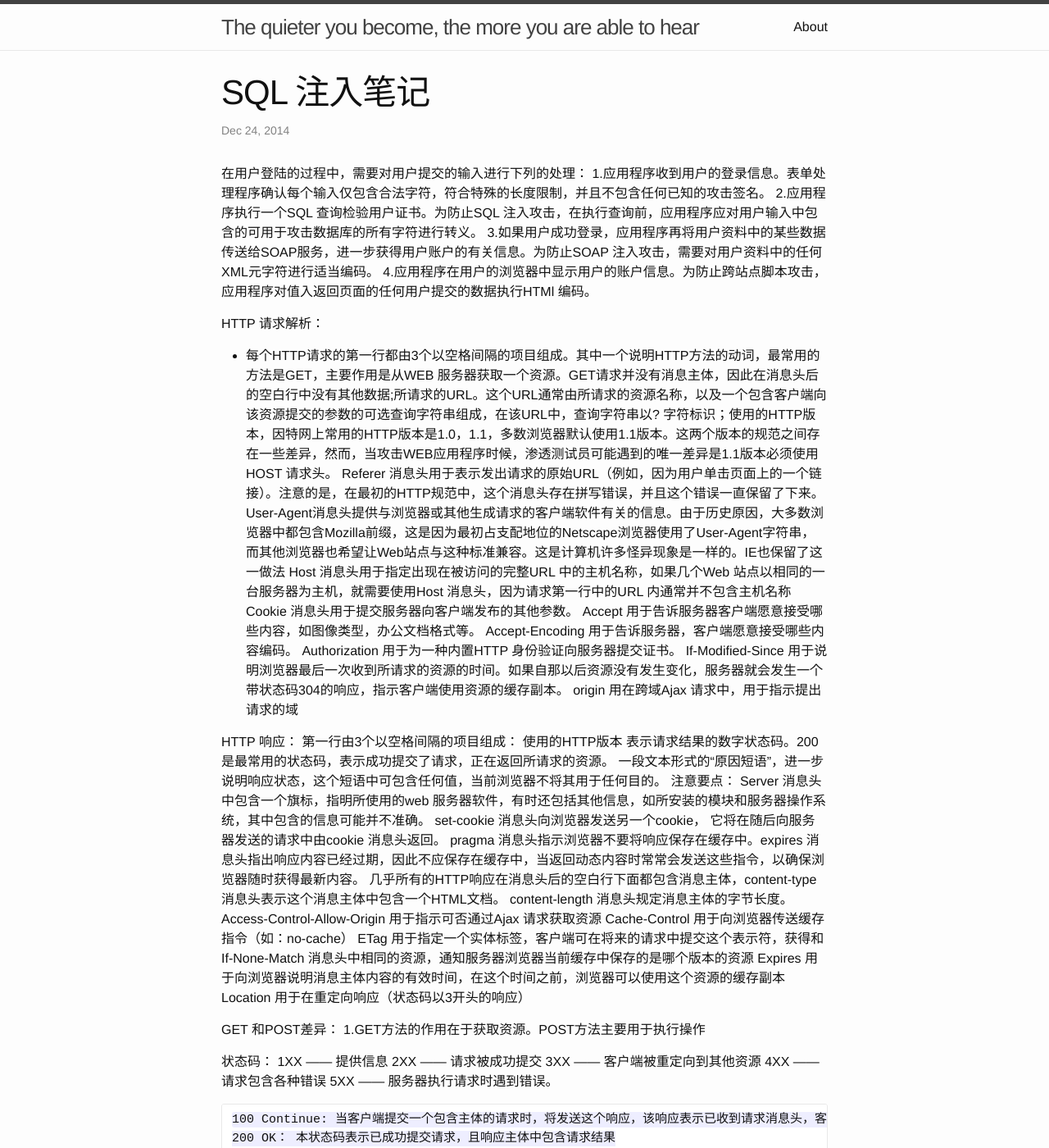
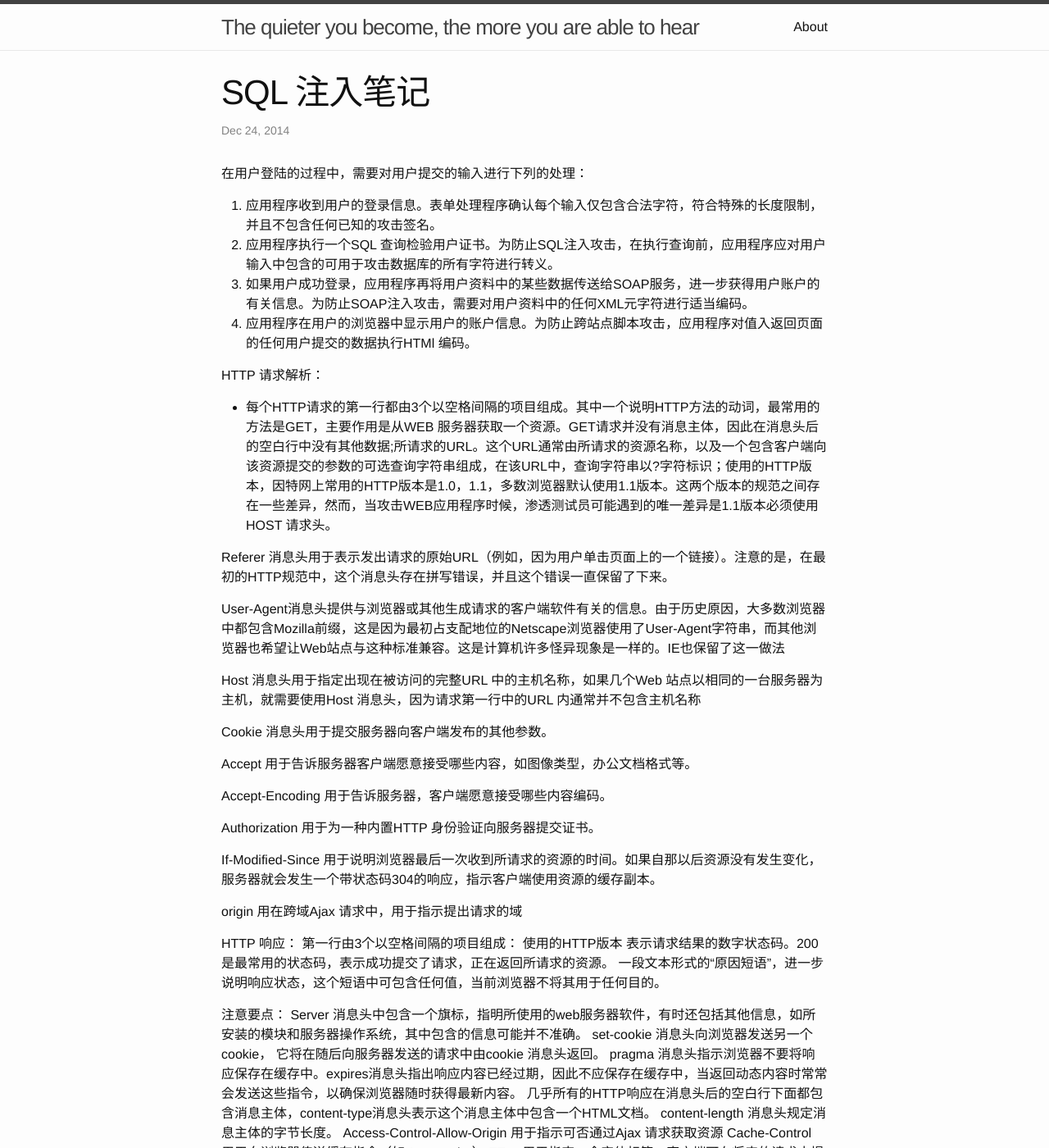
Before and after one commit to chinazoujy/chinazoujy.github.io, a Jekyll site: the page built from _posts/2014-12-24-sql-injection-笔记.md, in a window 1280 px wide and 1400 px high. Shown: the whole window at 82% size. Built offline with Jekyll 4.4.1, drawn with Linux system fonts in a browser that asks for light colours; some of the changed text lies outside the part shown.

Commit message:
Update 2014-12-24-sql-injection-笔记.md

```diff
--- a/_posts/2014-12-24-sql-injection-笔记.md
+++ b/_posts/2014-12-24-sql-injection-笔记.md
@@ -7,41 +7,55 @@ tag: web security
 ---
 
 在用户登陆的过程中，需要对用户提交的输入进行下列的处理：
-1.应用程序收到用户的登录信息。表单处理程序确认每个输入仅包含合法字符，符合特殊的长度限制，并且不包含任何已知的攻击签名。
-2.应用程序执行一个SQL 查询检验用户证书。为防止SQL 注入攻击，在执行查询前，应用程序应对用户输入中包含的可用于攻击数据库的所有字符进行转义。
-3.如果用户成功登录，应用程序再将用户资料中的某些数据传送给SOAP服务，进一步获得用户账户的有关信息。为防止SOAP 注入攻击，需要对用户资料中的任何XML元字符进行适当编码。
-4.应用程序在用户的浏览器中显示用户的账户信息。为防止跨站点脚本攻击，应用程序对值入返回页面的任何用户提交的数据执行HTMl 编码。
+1. 应用程序收到用户的登录信息。表单处理程序确认每个输入仅包含合法字符，符合特殊的长度限制，并且不包含任何已知的攻击签名。
+2. 应用程序执行一个SQL 查询检验用户证书。为防止SQL注入攻击，在执行查询前，应用程序应对用户输入中包含的可用于攻击数据库的所有字符进行转义。
+3. 如果用户成功登录，应用程序再将用户资料中的某些数据传送给SOAP服务，进一步获得用户账户的有关信息。为防止SOAP注入攻击，需要对用户资料中的任何XML元字符进行适当编码。
+4. 应用程序在用户的浏览器中显示用户的账户信息。为防止跨站点脚本攻击，应用程序对值入返回页面的任何用户提交的数据执行HTMl 编码。
+
 
 HTTP 请求解析：
-- 每个HTTP请求的第一行都由3个以空格间隔的项目组成。其中一个说明HTTP方法的动词，最常用的方法是GET，主要作用是从WEB 服务器获取一个资源。GET请求并没有消息主体，因此在消息头后的空白行中没有其他数据;所请求的URL。这个URL通常由所请求的资源名称，以及一个包含客户端向该资源提交的参数的可选查询字符串组成，在该URL中，查询字符串以? 字符标识；使用的HTTP版本，因特网上常用的HTTP版本是1.0，1.1，多数浏览器默认使用1.1版本。这两个版本的规范之间存在一些差异，然而，当攻击WEB应用程序时候，渗透测试员可能遇到的唯一差异是1.1版本必须使用HOST 请求头。
+- 每个HTTP请求的第一行都由3个以空格间隔的项目组成。其中一个说明HTTP方法的动词，最常用的方法是GET，主要作用是从WEB 服务器获取一个资源。GET请求并没有消息主体，因此在消息头后的空白行中没有其他数据;所请求的URL。这个URL通常由所请求的资源名称，以及一个包含客户端向该资源提交的参数的可选查询字符串组成，在该URL中，查询字符串以?字符标识；使用的HTTP版本，因特网上常用的HTTP版本是1.0，1.1，多数浏览器默认使用1.1版本。这两个版本的规范之间存在一些差异，然而，当攻击WEB应用程序时候，渗透测试员可能遇到的唯一差异是1.1版本必须使用HOST 请求头。
+
 Referer 消息头用于表示发出请求的原始URL（例如，因为用户单击页面上的一个链接）。注意的是，在最初的HTTP规范中，这个消息头存在拼写错误，并且这个错误一直保留了下来。
+
 User-Agent消息头提供与浏览器或其他生成请求的客户端软件有关的信息。由于历史原因，大多数浏览器中都包含Mozilla前缀，这是因为最初占支配地位的Netscape浏览器使用了User-Agent字符串，而其他浏览器也希望让Web站点与这种标准兼容。这是计算机许多怪异现象是一样的。IE也保留了这一做法
+
 Host 消息头用于指定出现在被访问的完整URL 中的主机名称，如果几个Web 站点以相同的一台服务器为主机，就需要使用Host 消息头，因为请求第一行中的URL 内通常并不包含主机名称
+
 Cookie 消息头用于提交服务器向客户端发布的其他参数。
+
 Accept 用于告诉服务器客户端愿意接受哪些内容，如图像类型，办公文档格式等。
+
 Accept-Encoding 用于告诉服务器，客户端愿意接受哪些内容编码。
+
 Authorization 用于为一种内置HTTP 身份验证向服务器提交证书。
+
 If-Modified-Since  用于说明浏览器最后一次收到所请求的资源的时间。如果自那以后资源没有发生变化，服务器就会发生一个带状态码304的响应，指示客户端使用资源的缓存副本。
+
 origin 用在跨域Ajax 请求中，用于指示提出请求的域
+
 
 HTTP 响应：
 第一行由3个以空格间隔的项目组成：
 	使用的HTTP版本
 	表示请求结果的数字状态码。200是最常用的状态码，表示成功提交了请求，正在返回所请求的资源。
 	一段文本形式的“原因短语”，进一步说明响应状态，这个短语中可包含任何值，当前浏览器不将其用于任何目的。
+
 注意要点：
-	Server 消息头中包含一个旗标，指明所使用的web 服务器软件，有时还包括其他信息，如所安装的模块和服务器操作系统，其中包含的信息可能并不准确。
+	Server 消息头中包含一个旗标，指明所使用的web服务器软件，有时还包括其他信息，如所安装的模块和服务器操作系统，其中包含的信息可能并不准确。
 	set-cookie 消息头向浏览器发送另一个cookie， 它将在随后向服务器发送的请求中由cookie 消息头返回。
-	pragma 消息头指示浏览器不要将响应保存在缓存中。expires 消息头指出响应内容已经过期，因此不应保存在缓存中，当返回动态内容时常常会发送这些指令，以确保浏览器随时获得最新内容。
-	几乎所有的HTTP响应在消息头后的空白行下面都包含消息主体，content-type 消息头表示这个消息主体中包含一个HTML文档。
+	pragma 消息头指示浏览器不要将响应保存在缓存中。expires消息头指出响应内容已经过期，因此不应保存在缓存中，当返回动态内容时常常会发送这些指令，以确保浏览器随时获得最新内容。
+	几乎所有的HTTP响应在消息头后的空白行下面都包含消息主体，content-type消息头表示这个消息主体中包含一个HTML文档。
 	content-length 消息头规定消息主体的字节长度。
 	Access-Control-Allow-Origin 用于指示可否通过Ajax 请求获取资源
 	Cache-Control 用于向浏览器传送缓存指令（如：no-cache）
-	ETag 用于指定一个实体标签，客户端可在将来的请求中提交这个表示符，获得和If-None-Match 消息头中相同的资源，通知服务器浏览器当前缓存中保存的是哪个版本的资源
-	Expires 用于向浏览器说明消息主体内容的有效时间，在这个时间之前，浏览器可以使用这个资源的缓存副本	Location 用于在重定向响应（状态码以3开头的响应）
+	ETag 用于指定一个实体标签，客户端可在将来的请求中提交这个表示符，获得和If-None-Match消息头中相同的资源，通知服务器浏览器当前缓存中保存的是哪个版本的资源
+	Expires 用于向浏览器说明消息主体内容的有效时间，在这个时间之前，浏览器可以使用这个资源的缓存副本Location 用于在重定向响应（状态码以3开头的响应）
+
 
 GET 和POST差异：
 	1.GET方法的作用在于获取资源。POST方法主要用于执行操作
+
 
 状态码：
 	1XX —— 提供信息
```
